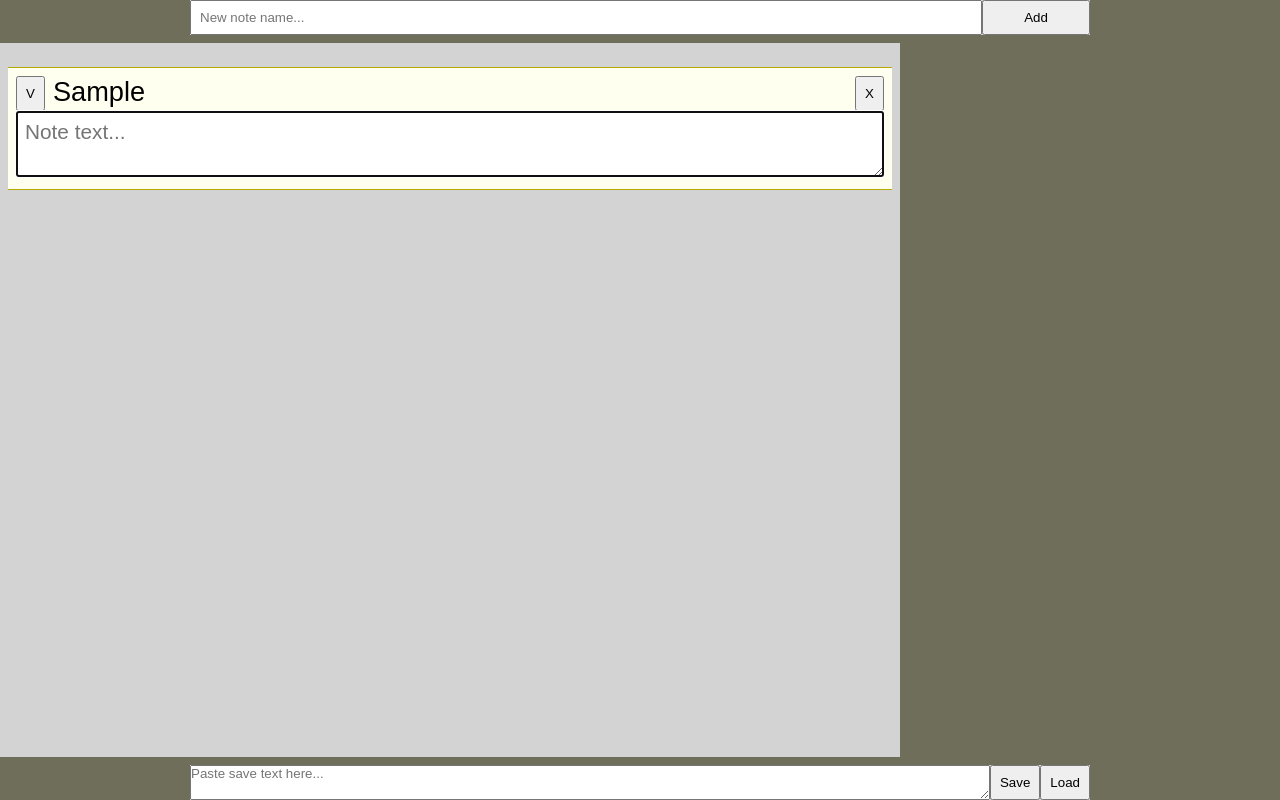
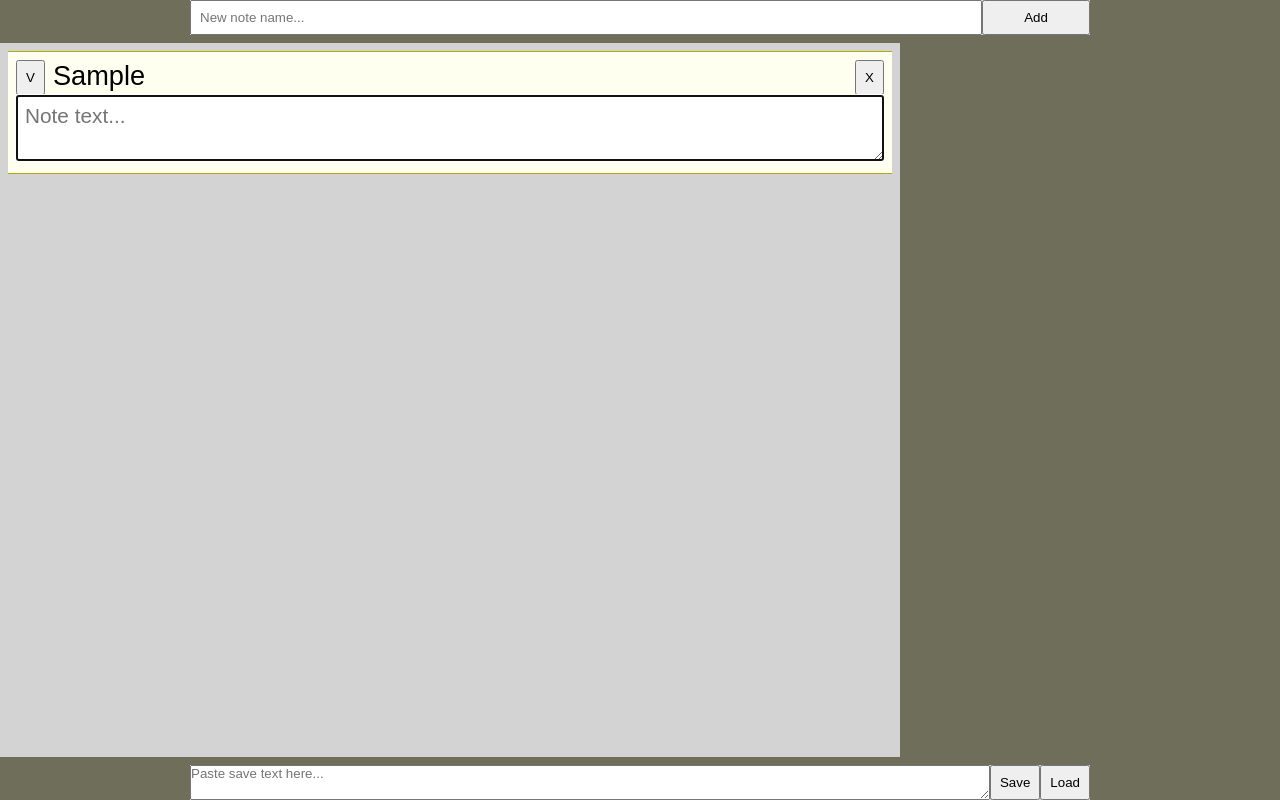
Before and after one commit to threadsmind/noteler, a plain HTML site: page index.html in a window 1280 px wide. Both pictures are taken after typing "Sample" into the empty fields and a click on the button "Add". Drawn offline with Linux system fonts and the light colour scheme.

Commit message:
Removed wasted space around note cards

```diff
--- a/noteler.css
+++ b/noteler.css
@@ -45,7 +45,7 @@ button {
 
 #__main > div {
   padding: 0.5rem;
-  margin-top: 1rem;
+  margin-bottom: 0.5rem;
   background-color: #fffff0;
   border: #b6aa00 solid;
   border-width: 1px 0;
```
